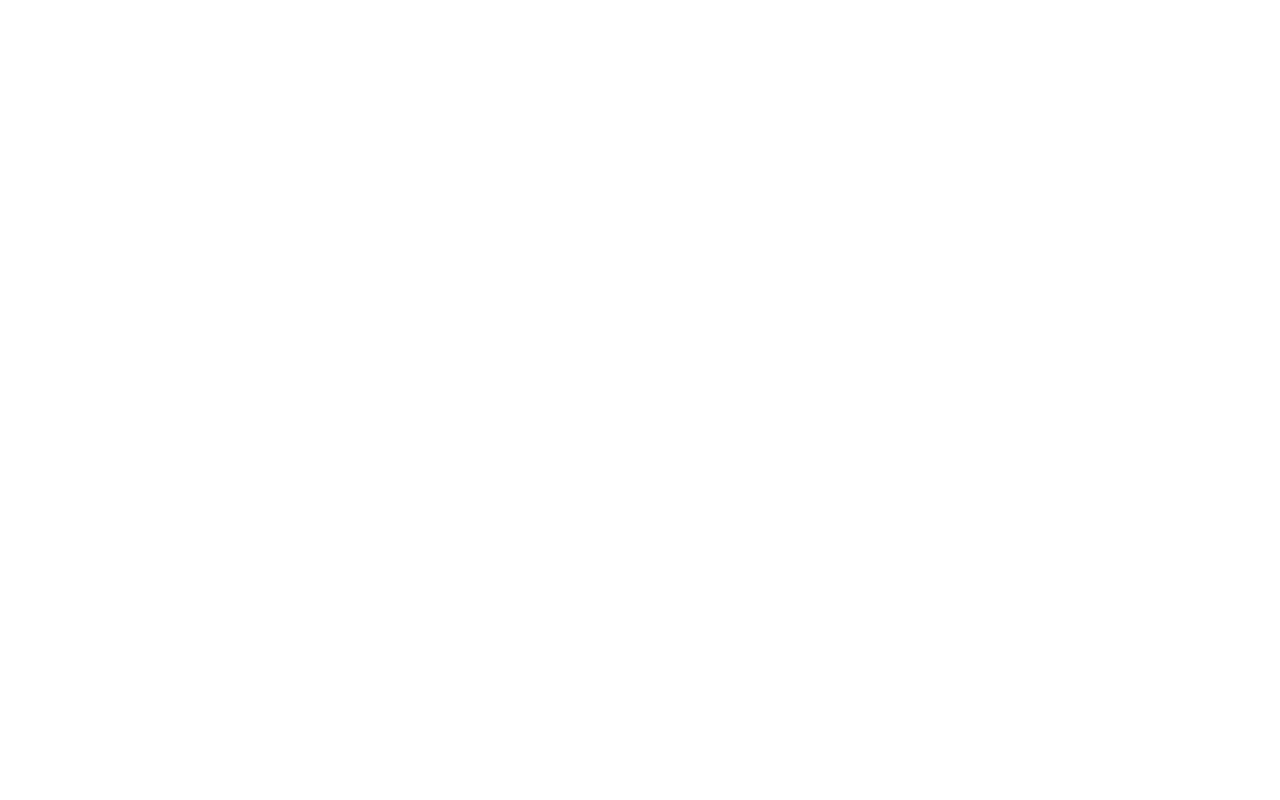
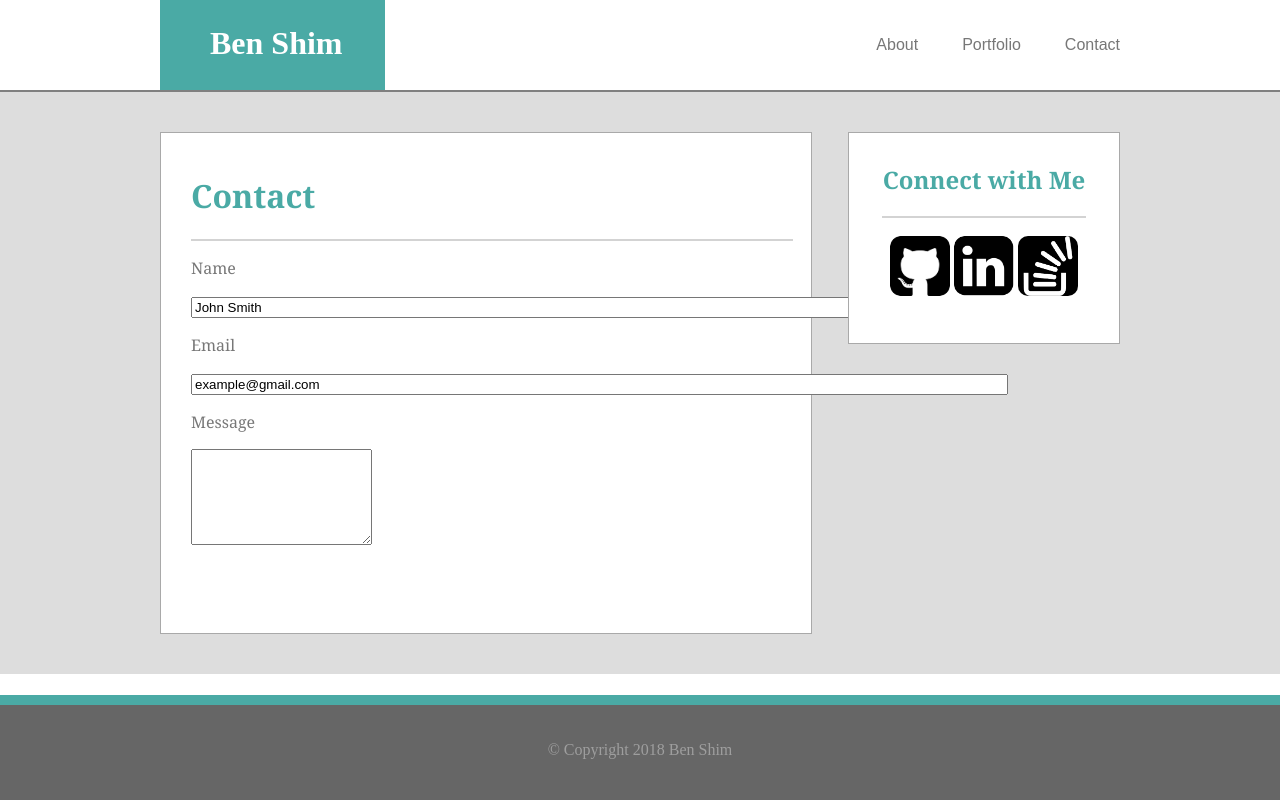
Before and after one commit to benjaminhshim/Basic-Portfolio-Draft, a plain HTML site: page contact.html in a window 1280 px wide. Drawn offline with Linux system fonts and the light colour scheme.

Commit message:
Add sticky footer

```diff
--- a/assets/css/style.css
+++ b/assets/css/style.css
@@ -136,5 +136,11 @@
         height: 75px;
         padding-top: 20px;
         border-top: 10px solid #4aaaa5;
+        position: fixed;
+        bottom: 0;
+        width: 100%;
+    }
 
+    .social {
+        border-radius: 10px;
     }
--- a/contact.html
+++ b/contact.html
@@ -0,0 +1,58 @@
+<!DOCTYPE html>
+<html>
+    <head>
+        <link rel="stylesheet" type="text/css" href="assets/css/style.css">
+    </head>
+
+    <body>
+        <div class="header clear">
+            <div class="main-nav">
+            <h1 class="name">Ben Shim</h1>
+
+                <div class="nav">
+                    <ul>
+                        <li>About</li>
+                        <li>Portfolio</li>
+                        <li>Contact</li>
+                    </ul>
+                </div>
+            </div>
+        </div>
+
+        <div class="wrapper">
+            <div class="main-content">
+                <div class="clear">
+                    <div class="section">
+                        <div class="article">
+                            <h1 class="contact">Contact</h1>
+                            <hr width="100%" color="lightgray">
+                                <form>
+                                    <p>Name</p>
+                                    <input type="text" name="name" value="John Smith" size="99%">
+                                    <p>Email</p>
+                                    <input type="text" name="email" value="example@gmail.com" size="99%">
+                                    <p>Message</p>
+                                    <textarea rows="6" columns="18">
+                                    </textarea>
+                                </form>
+
+
+                        </div>
+
+                        <div class="aside">
+                            <h2>Connect with Me</h2>
+                            <hr width="75%" color="lightgray">
+                            <a href="#"><img class="social" src="assets/images/github-mark.jpg"></a>
+                            <a href="#"><img class="social" src="assets/images/linkedin.png"></a>
+                            <a href="#"><img class="social" src="assets/images/stackoverflow.png"></a>
+                        </div>
+                    </div>
+                </div>
+            </div>
+        </div>
+
+        <div class="footer">
+            <p>&copy; Copyright 2018 Ben Shim</p>
+        </div>
+    </body>
+</html>
```
Also changed, not shown: index.html (+3 -3 lines), portfolio.html (+53 -0 lines), assets/images/escheresque_ste.png (added), assets/images/github-mark.jpg (added), assets/images/linkedin.png (added), assets/images/stackoverflow.png (added), 1 other file.
